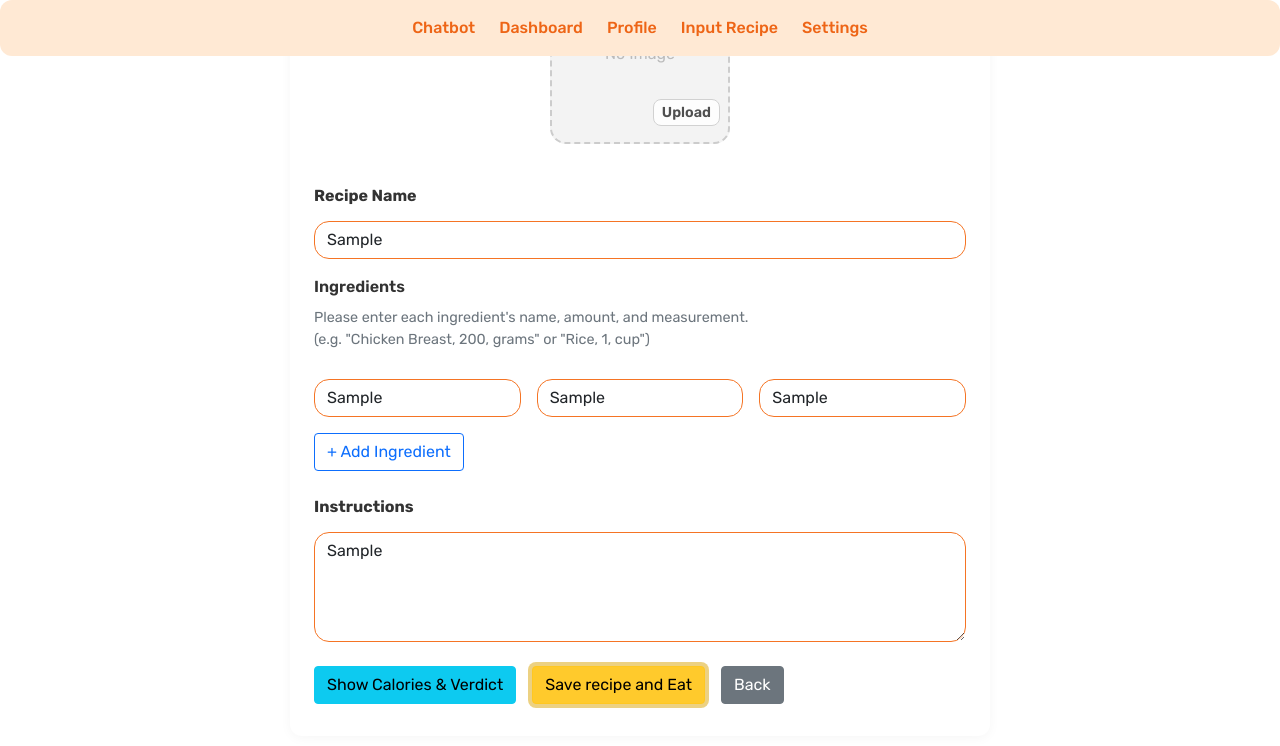
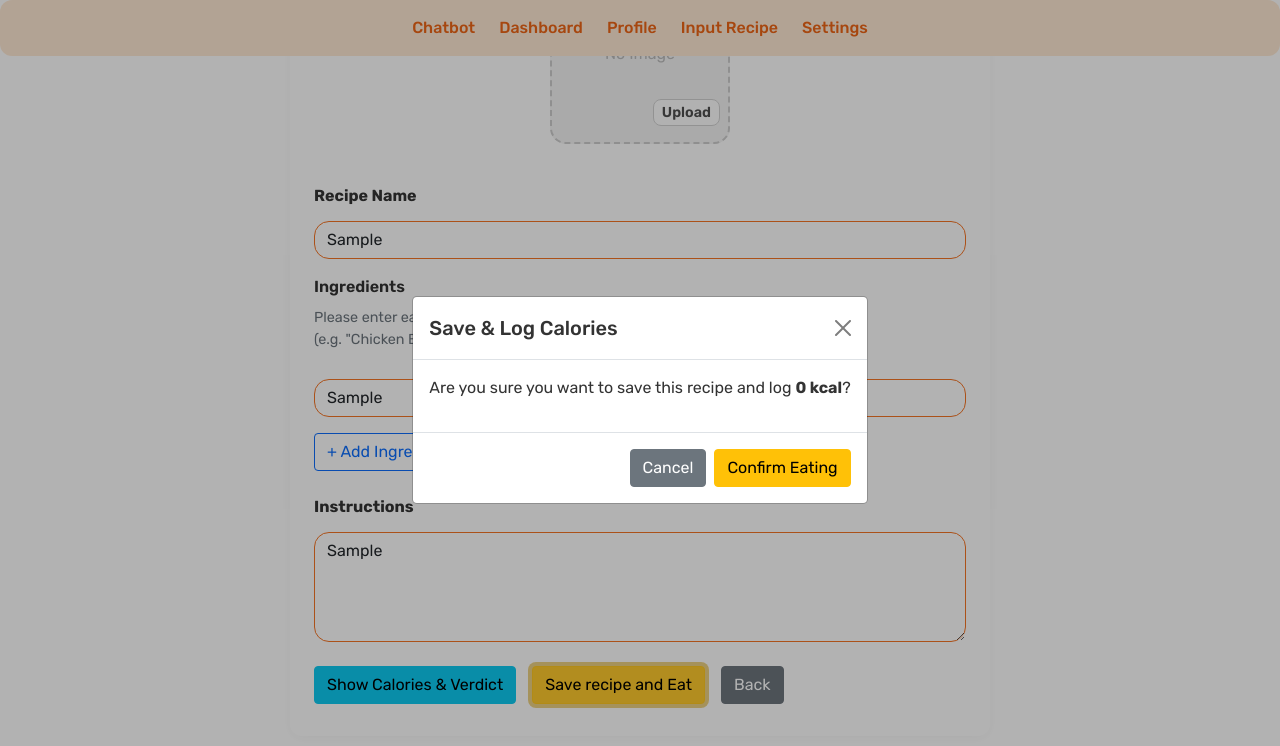
Before and after one commit to tgw6201/SummerBuild2025, a React (Vite) app in the folder client/: page /recipe-input in a window 1280 px wide. Both pictures are taken after typing "Sample", "Sample", "Sample", "Sample", "Sample" into the empty fields and a click on the button "Save recipe and Eat". Shown: the part 194-940 px from the top of the page. Built offline with nearby package versions, Linux system fonts and the light colour scheme.

Commit message:
for input recipe: - Similarly with the “save recipe and eat” button 	- Show popup of estimated calories 	- Return to profile page - link “back” button to profile page

```diff
--- a/client/src/pages/RecipeInput.jsx
+++ b/client/src/pages/RecipeInput.jsx
@@ -1,4 +1,5 @@
 import React, { useState } from "react";
+import { useNavigate } from "react-router-dom";
 import '../css/RecipeInput.css';
 
 const initialIngredient = { name: "", amount: "", unit: ""};
@@ -21,6 +22,8 @@ export default function RecipeInput({ onSave, onBack }) {
   const [image, setImage] = useState(null);
   const [imagePreview, setImagePreview] = useState(null);
   const [showModal, setShowModal] = useState(false); // Modal state
+  const [showEatModal, setShowEatModal] = useState(false);
+  const navigate = useNavigate();
 
   const totalCalories = calculateCalories(ingredients);
   const verdict = getVerdict(totalCalories);
@@ -177,14 +180,52 @@ export default function RecipeInput({ onSave, onBack }) {
         </div>
       )}
 
+      {showEatModal && (
+        <div className="modal show" tabIndex="-1" style={{ display: "block", background: "rgba(0,0,0,0.3)" }}>
+          <div className="modal-dialog">
+            <div className="modal-content">
+              <div className="modal-header">
+                <h5 className="modal-title">Save & Log Calories</h5>
+                <button type="button" className="btn-close" onClick={() => setShowEatModal(false)}></button>
+              </div>
+              <div className="modal-body">
+                <p>
+                  Are you sure you want to save this recipe and log <strong>{totalCalories} kcal</strong>?
+                </p>
+              </div>
+              <div className="modal-footer">
+                <button
+                  type="button"
+                  className="btn btn-secondary"
+                  onClick={() => setShowEatModal(false)}
+                >
+                  Cancel
+                </button>
+                <button
+                  type="button"
+                  className="btn btn-warning"
+                  onClick={() => {
+                    setShowEatModal(false);
+                    handleSave();
+                    navigate("/profile"); // Redirect to profile page after saving
+                  }}
+                >
+                  Confirm Eating
+                </button>
+              </div>
+            </div>
+          </div>
+        </div>
+      )}
+
       <div className="recipe-btn-group">
         <button type="button" className="btn btn-info" onClick={openModal}>
           Show Calories & Verdict
         </button>
-        <button type="button" className="btn btn-warning" onClick={handleSave}>
+        <button type="button" className="btn btn-warning" onClick={() => setShowEatModal(true)}>
           Save recipe and Eat
         </button>
-        <button type="button" className="btn btn-secondary" onClick={onBack}>
+        <button type="button" className="btn btn-secondary" onClick={() => navigate("/profile")}>
           Back
         </button>
       </div>
```
